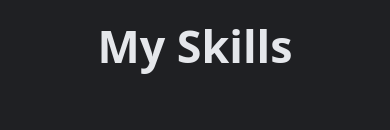
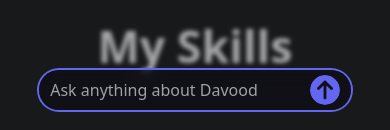
Before and after one commit to DavoodAkrami/Dark-Portfolio, a Next.js app: page /resume in a window 390 px wide. Shown: the part 714-844 px from the top of the page. Built offline with nearby package versions, Linux system fonts and the light colour scheme; no server answers.

Commit message:
Making experience section responsive

```diff
--- a/src/Data/Experience.json
+++ b/src/Data/Experience.json
@@ -8,7 +8,7 @@
     "full_discription": "I joined Rubikamp 2025 as a student, starting a journey that shaped both my technical foundation and my personal mindset. \n \n In my first semester, I learned the fundamentals of Python and we had personal development classes that helped me build discipline, self-awareness, long-term thinking etc. \n \nIn the second and third semesters, I chose the **Web Development major**, where I learned how to thinnk as a developer and how to learn coding. \n \n During the fourth semester, I learned **entrepreneurship**, completing three startup projects that challenged me to think beyond code and understand value creation, business logic, user needs, critical thinking, etc. \n \n Throughout the program, we regularly met successful professionals from different industries through **Rubigap sessions**, and we also had continuous **professionalism** and **English** classes. This environment shaped my growth: I learned how to learn, how to think critically, and how to approach problems not just as a developer but as someone who wants to create meaningful products."
   },
   {
-    "title": "Technical & Logistic Support Member",
+    "title": "Technical & Logistic team Member",
     "description": "Provided technical assistance and operational support for students across Rubikamp’s programs",
     "date": "2024 Oct - 2025 May",
     "id": 2,
@@ -24,7 +24,7 @@
     "full_discription": "I have developed several front-end projects, including the mvp of an online soft skill learning platform called **Naghz**, a personal portfolio, and AI-powered tools. \n Each project forced me to face real challenges—responsive design, state management, performance optimization, accessibility, and UI/UX balance. \n\n These experiences taught me more than just coding. They trained me to think like a **product-oriented developer**: someone who understands users, evaluates trade-offs, and builds with clarity and intent. \n\n I deepened my technical skills with **React, Next.js, TypeScript**, etc. But more importantly, I learned how to reason through problems, adapt quickly, and communicate my decisions clearly.\n\n This journey has helped shape my identity as a developer who grows continuously and builds with curiosity, discipline, and purpose."
   },
   {
-    "title": "Entrepreneurship Student & Startup Project Collaborator",
+    "title": "Entrepreneurship ",
     "description": "Worked on three startup concepts, creating pitch decks and presenting to industry mentors, judges, and investors",
     "date": "2025 March - 2025 May",
     "id": 4,
--- a/src/app/resume/page.jsx
+++ b/src/app/resume/page.jsx
@@ -128,8 +128,8 @@ const About = () => {
 
 
             <h1 className="text-[4rem] text-[var(--text-color)] font-[570] my-[10vh] max-md:text-[2.8rem] text-center">My Professional Experiences</h1>
-            <ExperiencesSection experiences={Experience} className={"max-md:hidden mb-[15vh]"} />
-            <TimelineExperience experiences={Experience} className={"md:hidden"} />
+            <ExperiencesSection experiences={Experience} className={"mb-[15vh]"} />
+            <TimelineExperience experiences={Experience} className={"hidden"} />
         </div>
     );
 };
--- a/src/components/AiGlobalInput.jsx
+++ b/src/components/AiGlobalInput.jsx
@@ -45,25 +45,25 @@ const AiGlobalInput = () => {
 
     return (
         <div
-            className='fixed bottom-5 w-full z-50 max-md:hidden'
+            className='fixed bottom-5 w-full z-50'
         >
             <form
                 onSubmit={handleSubmit}
-                className='flex items-center justify-center w-[17%] max-xl:w-[23%] max-lg:w-[32%] mx-auto'
+                className='relative flex items-center justify-center w-[18%] max-2xl:w-[30%] max-lg:w-[45%] max-md:w-[70%] max-sm:w-[80%] mx-auto transition-all ease-in-out duration-500 hover:scale-[1.1] focus-within:scale-[1.1] focus-within:w-[23%] max-2xl:focus-within:w-[35%] max-lg:focus-within:w-[54%] max-md:focus-within:w-[80%] '
             >
                 <input
                     type="text"
                     placeholder="Ask anything about Davood"
                     value={inputValue}
                     onChange={(e) => setInputValue(e.target.value)}
-                    className='w-full relative px-[0.7rem] py-[0.7rem] !rounded-full soft bg-[var(--button-color)]/75 backdrop-blur-sm autofill:bg-[var(--primary-color)] focusrLight border border-[var(--accent-color)]/80 outline-none focus:border-1 focus:border-[var(--accent-color)]'
+                    className='w-full cursor-pointer relative px-[0.7rem] pr-12 py-[0.7rem] !rounded-full bg-[var(--button-color)]/75 backdrop-blur-sm autofill:bg-[var(--primary-color)] ring-2 ring-[var(--accent-color)] outline-none focus:ring-2! focus:ring-[var(--accent-color)] max-md:h-[2.5rem]'
                 />
                 <button
                     type="submit"
-                    className='relative cursor-pointer !rounded-full hover:!shadow-none '
+                    className='absolute right-2 top-1/2 -translate-y-1/2 flex items-center justify-center w-9 h-9 rounded-full !shadow-none hover:!shadow-none cursor-pointer'
                 >
                     <FaCircleArrowUp
-                        className='absolute right-2 top-0 text-center translate-y-[-50%] text-3xl text-[var(--accent-color)] hoverLight rounded-full'
+                        className='text-3xl text-[var(--accent-color)] hoverLight rounded-full'
                     />
                 </button>
             </form>
--- a/src/components/ExperienceCard.jsx
+++ b/src/components/ExperienceCard.jsx
@@ -16,7 +16,7 @@ const ICONS = {
   SiCodementor,
 };
 
-const Experiences = ({ exp, className, handleCardInView }) => {
+const Experiences = ({ exp, className, handleCardInView, setIsModalOpen }) => {
 
   const [currentCard, setCurrentCard] = useState(null);
   const experiencesRef = useRef(null);
@@ -40,14 +40,17 @@ const Experiences = ({ exp, className, handleCardInView }) => {
     >
       <div className="flex items-center gap-2 mb-3">
         {Icon && (
-          <Icon className="bg-[var(--accent-color)] p-1 text-[var(--text-color)] text-4xl xs:text-2xl rounded-lg" />
+          <Icon className="bg-[var(--accent-color)] p-1 text-[var(--text-color)] text-4xl max-md:text-2xl rounded-lg" />
         )}
-        <h3 className="text-2xl xs:text-xl font-bold text-[var(--accent-color)]">
+        <h3 className="text-[1.4rem] max-md:text-[1rem] font-bold text-[var(--accent-color)] max-md:max-w-[90%]">
           {exp.title}
         </h3>
       </div>
-      <p className="text-[var(--text-color)] text-xs xs:text-sm italic mb-2 ml-6">{exp.year || exp.date}</p>
-      <p className="text-[var(--text-color)] leading-relaxed text-xs xs:text-sm sm:text-base ml-6">{exp.description}</p>
+      <p className="text-[var(--text-color)] text-xs xs:text-sm italic mb-2 ml-6 max-md:w-[95%] max-md:mx-auto">{exp.year || exp.date}</p>
+      <p className="text-[var(--text-color)] leading-relaxed text-xs xs:text-md sm:text-base ml-6 max-md:w-[95%] max-md:mx-auto">{exp.description}</p>
+      <motion.div className="md:hidden text-[var(--accent-color)] text-xs xs:text-md sm:text-base ml-6 max-md:w-[95%] max-md:mx-auto" onClick={() => setIsModalOpen(true)}>
+          Read more
+      </motion.div>
     </motion.div>
   );
 };
--- a/src/components/Footer.jsx
+++ b/src/components/Footer.jsx
@@ -30,7 +30,7 @@ const Footer = () => {
     return (
         <div className="bg-[var(--primary-color)]">
             <hr className="text-[var(--accent-color)] w-[85%] mx-auto my-[0]" />
-            <div className="flex items-center justify-between px-[10%] py-[3rem] text-[var(--text-color)] max-sm:flex-col max-sm:gap-[1.4rem]">
+            <div className="flex items-center justify-between px-[10%] py-[3rem] text-[var(--text-color)] max-sm:flex-col max-sm:gap-[1.4rem] max-lg:pb-[10vh]">
                 <div className="flex gap-[1.8rem] max-md:gap-[1rem]">
                     <FaGithub onClick={() => window.open(contact.github)} className="ContactIcons soft" />
                     <FaLinkedinIn onClick={() => window.open(contact.linkedin)} className="ContactIcons soft" />
```
Also changed, not shown: src/components/Experiences.jsx (+20 -6 lines).
